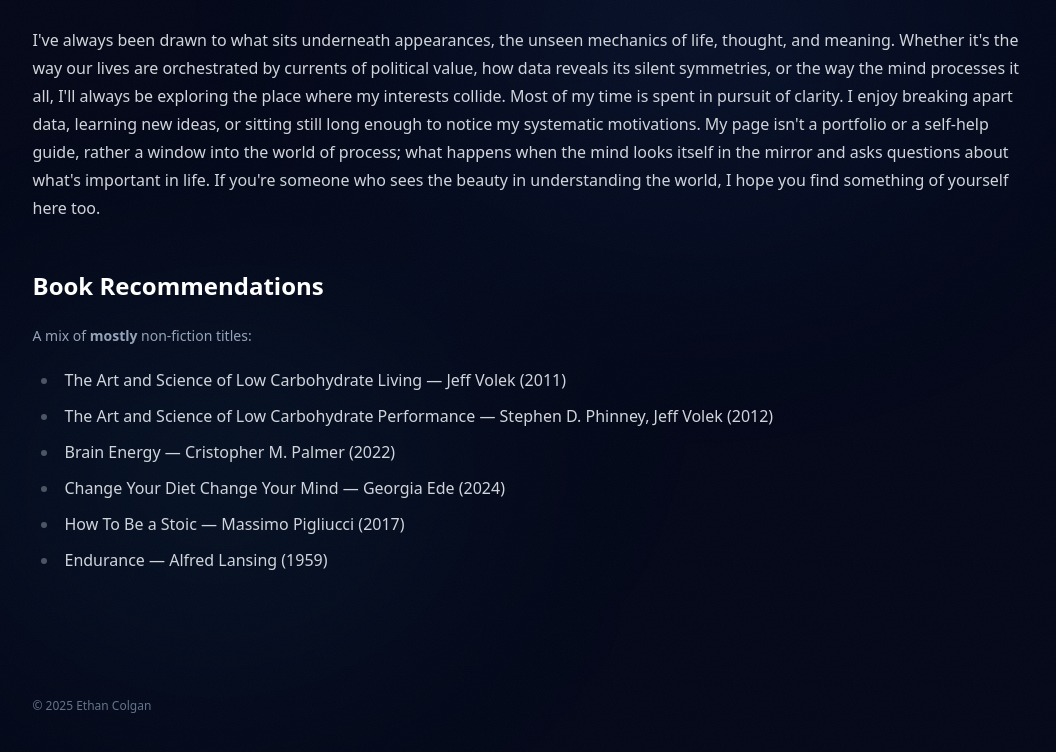
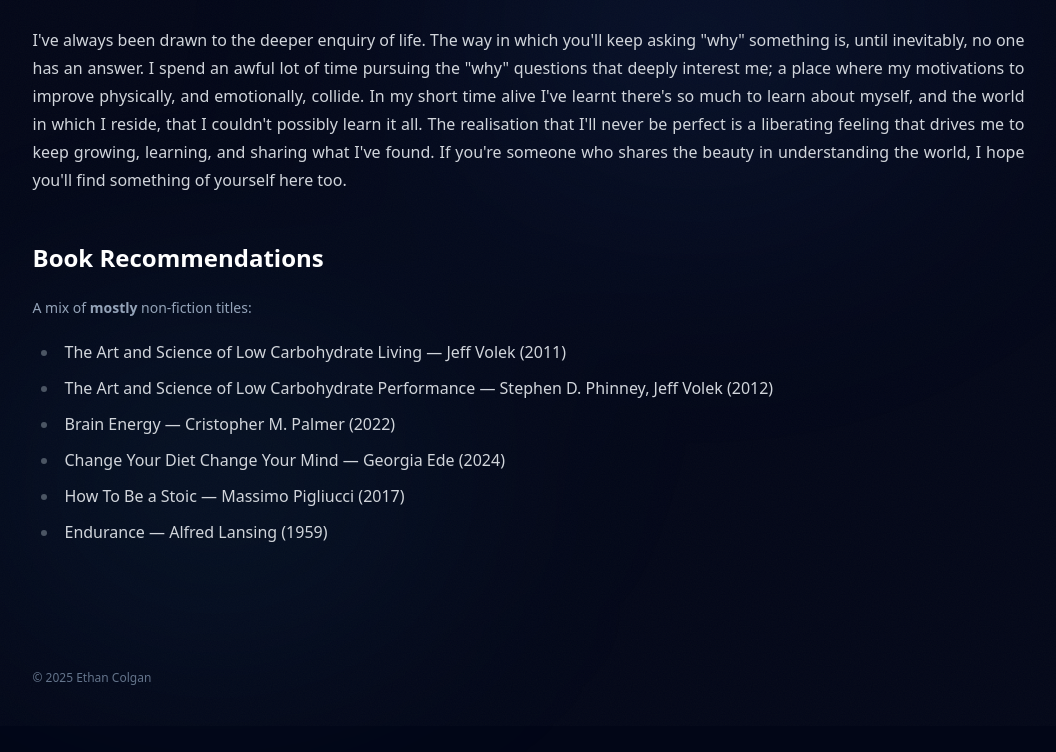
Before and after one commit to happyethan2/personal-website, an Astro site: page /about in a window 1280 px wide. Shown: the part 142-894 px from the top of the page, without its empty margins (104-1160 px from the left). After the commit the page ends 868 px from the top, so only its background shows below. Built offline with nearby package versions, Linux system fonts and the light colour scheme; Astro itself is replaced by a stand-in of ours.

Commit message:
changed about

```diff
--- a/src/pages/about.astro
+++ b/src/pages/about.astro
@@ -5,12 +5,8 @@ import Base from "@/layouts/Base.astro";
   <section class="py-6 space-y-6 prose-custom">
     <div>
       <h1>About</h1>
-      <p>
-        I've always been drawn to what sits underneath appearances, the unseen mechanics of life, thought, and meaning. Whether it's the way our lives are orchestrated by currents of political value, how data reveals its silent symmetries, or the way the mind processes it all, I'll always be exploring the place where my interests collide.
-
-        Most of my time is spent in pursuit of clarity. I enjoy breaking apart data, learning new ideas, or sitting still long enough to notice my systematic motivations. My page isn't a portfolio or a self-help guide, rather a window into the world of process; what happens when the mind looks itself in the mirror and asks questions about what's important in life.
-
-        If you're someone who sees the beauty in understanding the world, I hope you find something of yourself here too.
+      <p class="text-justify">
+        I've always been drawn to the deeper enquiry of life. The way in which you'll keep asking "why" something is, until inevitably, no one has an answer. I spend an awful lot of time pursuing the "why" questions that deeply interest me; a place where my motivations to improve physically, and emotionally, collide. In my short time alive I've learnt there's so much to learn about myself, and the world in which I reside, that I couldn't possibly learn it all. The realisation that I'll never be perfect is a liberating feeling that drives me to keep growing, learning, and sharing what I've found. If you're someone who shares the beauty in understanding the world, I hope you'll find something of yourself here too.
       </p>
     </div>
 
```
